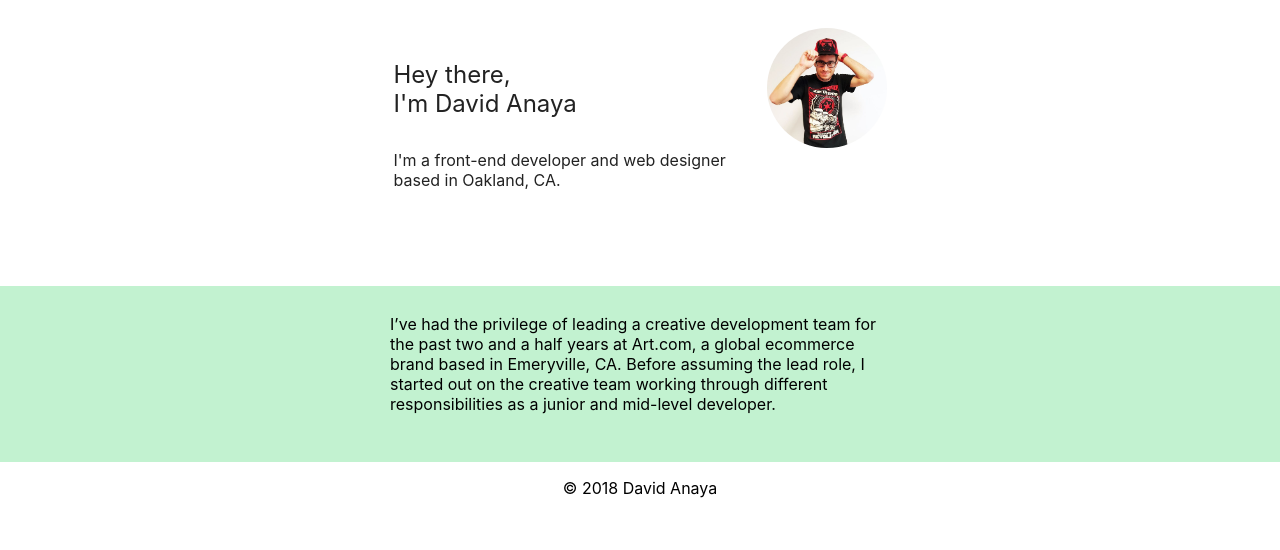
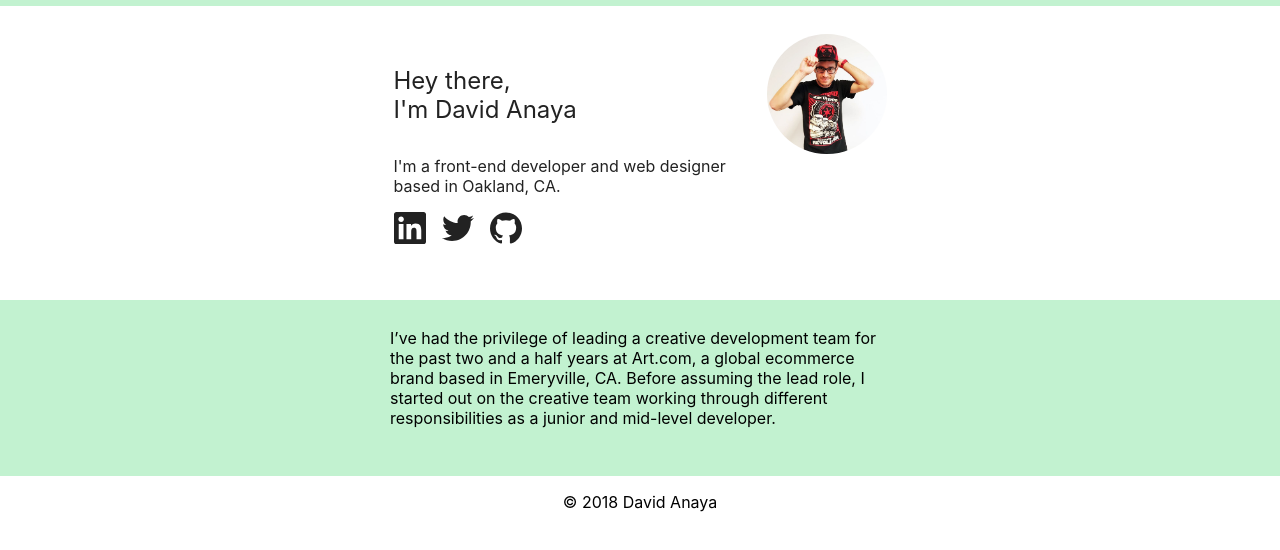
Before and after one commit to anayadesign/davidanaya.github.io, a React (Create React App) app: page / in a window 1280 px wide. Shown: the top 550 px of the page. Built offline with nearby package versions, Linux system fonts and the light colour scheme.

Commit message:
Layout adjustments

```diff
--- a/src/components/Avatar/Avatar.css
+++ b/src/components/Avatar/Avatar.css
@@ -1,6 +1,9 @@
 .avatar {
+  max-width: 120px;
   width: 120px;
+  max-height: 120px;
   height: 120px;
+  flex: 1;
 }
 .avatar--image {
   width: 100%;
--- a/src/components/Icon/Icon.css
+++ b/src/components/Icon/Icon.css
@@ -1,12 +1,12 @@
 .icon-social {
-  width: 24px;
-  height: 24px;
-  fill: white;
+  width: 2em;
+  height: 2em;
   display: block;
 }
+.icon-social:not(:last-child) {
+  margin-right: 1em;
+}
 .icon-social svg {
-  width: 24px;
-  height: 24px;
-  fill: white;
+  fill: #222;
   display: block;
 }
--- a/src/index.css
+++ b/src/index.css
@@ -4,6 +4,7 @@ body {
   box-sizing: border-box;
   font-family: -apple-system, BlinkMacSystemFont, 'Segoe UI', Roboto, Helvetica,
     Arial, sans-serif, 'Apple Color Emoji', 'Segoe UI Emoji', 'Segoe UI Symbol';
+  border-top: .375em solid #c2f2d0;
 }
 body * {
   box-sizing: border-box;
```
